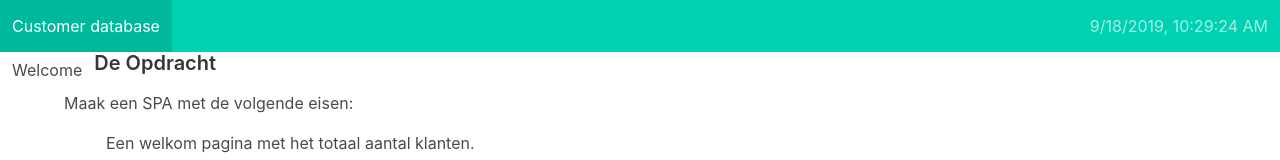
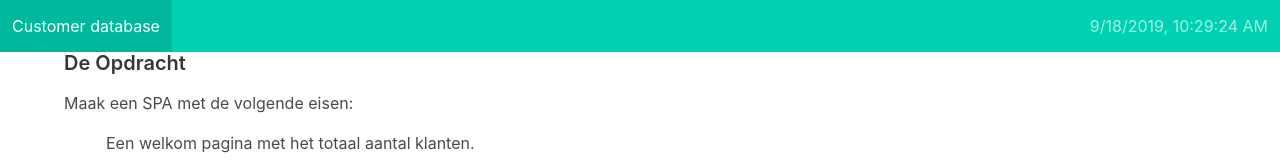
Before and after one commit to CarbonvanE/streamlineinterview, a Vue app: page / in a window 1280 px wide. Shown: the top 160 px of the page. Built offline with nearby package versions, Linux system fonts and the light colour scheme.

Commit message:
Remove the sidebar

```diff
--- a/src/App.vue
+++ b/src/App.vue
@@ -1,7 +1,6 @@
 <template>
   <div>
     <navbar></navbar>
-    <sidebar></sidebar>
     <div class="container">
       <router-view />
     </div>
@@ -9,12 +8,11 @@
 </template>
 
 <script>
-import Sidebar from './components/layout/Sidebar'
 import Navbar from './components/layout/Navbar'
 
 
 export default {
-  components: {Navbar, Sidebar}
+  components: {Navbar}
 }
 </script>
 
--- a/src/components/layout/Sidebar.vue
+++ /dev/null
@@ -1,34 +0,0 @@
-<template>
-    <aside class="menu is-pulled-left">
-      <ul class="menu-list">
-          <li v-for="route in routes" :key="route.to">
-              <router-link :to="route.to">{{route.name}}</router-link>
-          </li>
-      </ul>
-    </aside>
-</template>
-
-<script>
-
-export default {
-  data () {
-    return {
-      routes: [
-        {
-          name: 'Welcome',
-          to: '/'
-        }
-      ]
-    }
-  }
-}
-</script>
-
-<style lang="scss">
-    @import "~bulma/sass/utilities/initial-variables";
-    @import "~bulma/sass/utilities/derived-variables";
-
-    .router-link-exact-active {
-        background: $family-secondary;
-    }
-</style>
```
